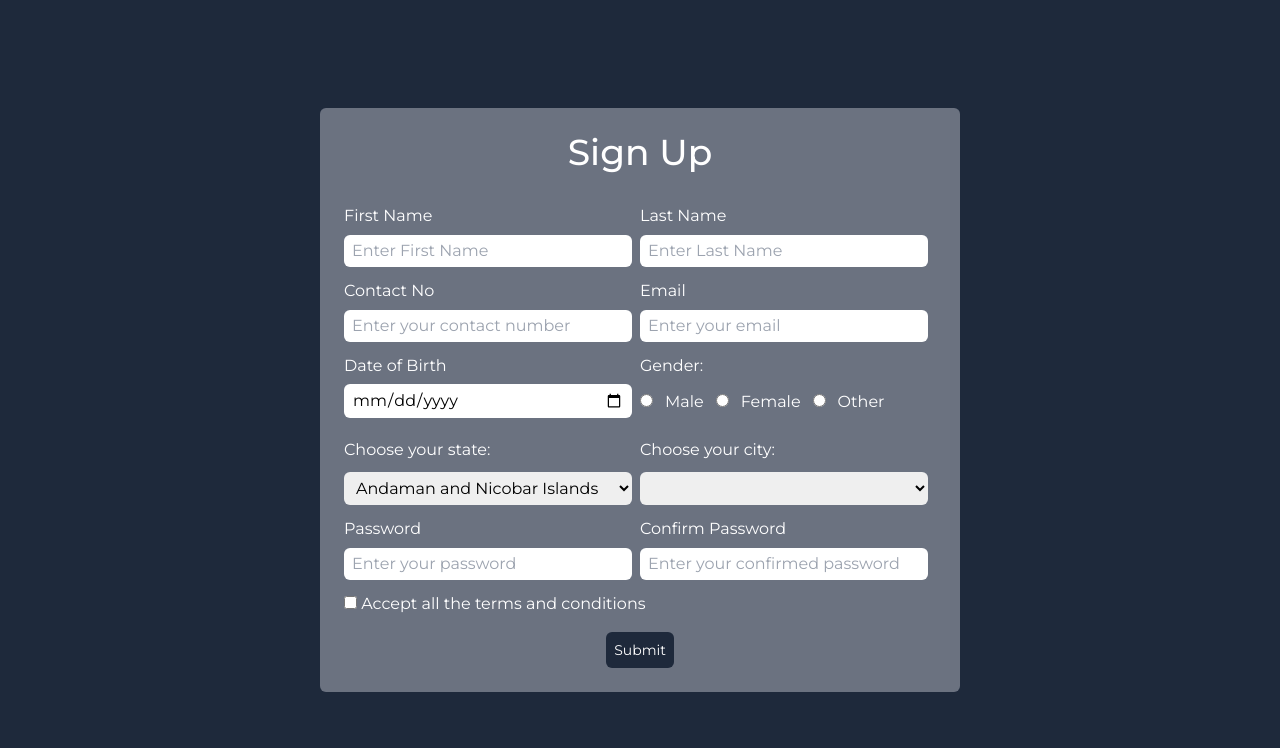
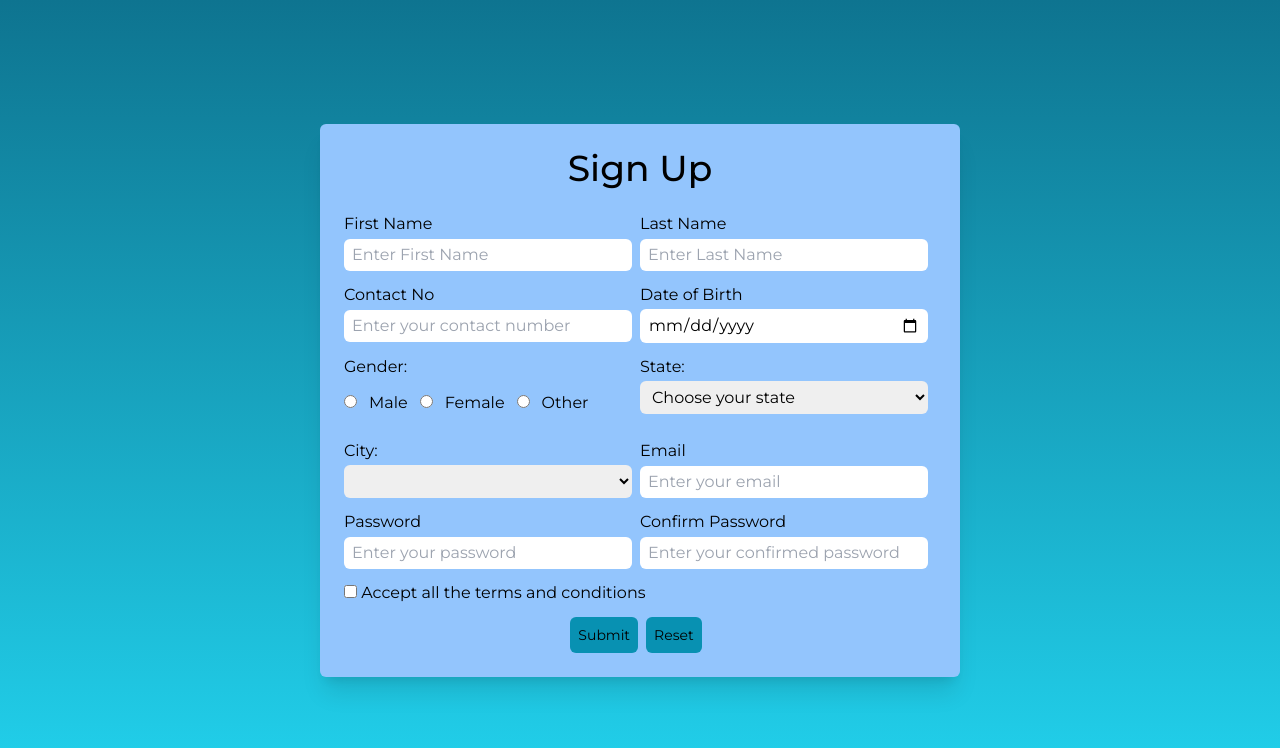
Before and after one commit to theharshit14/Employee-Management, a React (Create React App) app: page / in a window 1280 px wide. Shown: the top 748 px of the page. Built offline with nearby package versions, Linux system fonts and the light colour scheme.

Commit message:
code updated

```diff
--- a/src/authorization/Signup.js
+++ b/src/authorization/Signup.js
@@ -6,8 +6,18 @@ const Signup = () => {
   const [state, setState] = useState([]);
   const [city, setCity] = useState([]);
   const [userInfo, setUserInfo] = useState();
-  const { register, handleSubmit, formState: { errors } } = useForm();
+  // const [selectedState, setSelectedState] = useState('');
+
+  const {
+    register,
+    handleSubmit,
+    watch,
+    formState: { errors },
+  } = useForm();
   const [selectedDate, setSelectedDate] = useState(null);
+
+  const password = watch("password");
+  const confirmPassword = watch("confirmPassword");
 
   const handleDateChange = (e) => {
     setSelectedDate(new Date(e.target.value));
@@ -28,94 +38,88 @@ const Signup = () => {
   };
   return (
     <>
-
       <form onSubmit={handleSubmit(onSubmit)}>
-      <pre>{JSON.stringify(userInfo)}</pre>
-      <pre>{console.log(errors)}</pre>
-        <div className="flex justify-center items-center bg-slate-800 h-screen text-white">
-          <div className="w-1/2 p-6 shadow-mg bg-gray-500 rounded-md text-2xl">
-            <h1 className="text-center text-4xl mb-5 font-medium font-abc">
+        <pre>{JSON.stringify(userInfo)}</pre>
+        <pre>{console.log(errors)}</pre>
+        <div className="flex justify-center items-center bg-gradient-to-b from-cyan-700 to-cyan-400 h-screen text-brown">
+          <div className="w-1/2 p-6 shadow-xl bg-blue-300 rounded-md text-2xl">
+            <h1 className="text-center text-4xl mb-3 font-medium font-abc">
               Sign Up
             </h1>
             <div className="grid grid-cols-2">
               <div className="mt-3">
-                <label
-                  htmlFor="firstname"
-                  className="block text-base mb-1 font-abc"
-                >
+                <label htmlFor="frstname" className="block text-base font-abc">
                   First Name
                 </label>
                 <input
                   type="text"
-                  id="firstname"
+                  id="frstname"
                   placeholder="Enter First Name"
-                  {...register("firstname", { required: true, minLength: 3 })}
+                  {...register("frstname", { required: true, minLength: 3 })}
                   className="rounded-md font-abc w-72 text-base px-2 py-1 text-black"
                 />
-                {errors.firstname && <p>Please enter your First Name</p>}
+                {errors.frstname && (
+                  <p className="text-sm text-red-700 font-abc">
+                    Please enter your First Name
+                  </p>
+                )}
               </div>
               <div className="mt-3">
-                <label
-                  htmlFor="lastname"
-                  className="block text-base mb-1 font-abc"
-                >
+                <label htmlFor="lstname" className="block text-base font-abc">
                   Last Name
                 </label>
                 <input
                   type="text"
-                  id="lastname"
+                  id="lstname"
                   placeholder="Enter Last Name"
-                  {...register("lastname", { required: true, minLength: 3 })}
+                  {...register("lstname", { required: true, minLength: 3 })}
                   className="rounded-md font-abc w-72 text-base px-2 py-1 text-black"
                 />
-                {errors.lastname && <p>Please enter your Last Name</p>}
+                {errors.lstname && (
+                  <p className="text-sm text-red-700 font-abc">
+                    Please enter your Last Name
+                  </p>
+                )}
               </div>
               <div className="mt-3">
-                <label
-                  htmlFor="number"
-                  className="block text-base mb-1 font-abc"
-                >
+                <label htmlFor="number" className="block text-base font-abc">
                   Contact No
                 </label>
                 <input
                   type="tel"
                   id="number"
                   placeholder="Enter your contact number"
-                  {...register("number", {required: true, minLength: 10, maxLength: 15})}
+                  {...register("number", {
+                    required: true,
+                    minLength: 10,
+                    maxLength: 15,
+                  })}
                   className="rounded-md font-abc w-72 text-base px-2 py-1 text-black"
                 />
-                {errors.number && <p>Please check the Number</p>}
+                {errors.number && (
+                  <p className="text-sm text-red-700 font-abc">
+                    Phone number must be between 10 and 15 digits
+                  </p>
+                )}
               </div>
               <div className="mt-3">
-                <label
-                  htmlFor="email"
-                  className="block text-base mb-1 font-abc"
-                >
-                  Email
-                </label>
-                <input
-                  type="text"
-                  id="email"
-                  placeholder="Enter your email"
-                  {...register("email", {required: true, pattern: /^[A-Z0-9._%+-]+@[A-Z0-9.-]+\.[A-Z]{2,}$/i})}
-                  className="rounded-md font-abc w-72 text-base px-2 py-1 text-black"
-                />
-                {errors.email && <p>Please enter your email</p>}
-              </div>
-              <div className="mt-3">
-                <label htmlFor="dob" className="block text-base mb-1 font-abc">
+                <label htmlFor="dob" className="block text-base font-abc">
                   Date of Birth
                 </label>
                 <input
                   type="date"
                   id="dob"
                   placeholder="Enter your birth date"
-                  {...register("dob", {required: true})}
+                  {...register("dob", { required: true })}
                   className="rounded-md font-abc w-72 text-base px-2 py-1 text-black"
                   onChange={handleDateChange}
                   max={new Date().toISOString().split("T")[0]}
                 />
-                {errors.dob && <p>Please enter your birth date</p>}
+                {errors.dob && (
+                  <p className="text-sm text-red-700 font-abc">
+                    Please enter your birth date
+                  </p>
+                )}
               </div>
               <div className="mt-3">
                 <div className="block text-base font-abc">Gender:</div>
@@ -125,7 +129,7 @@ const Signup = () => {
                     type="radio"
                     name="gender"
                     value="male"
-                    {...register("gender", {required: true})}
+                    {...register("gender", { required: true })}
                   />
                   <label htmlFor="gender" className="text-base font-abc mx-3">
                     Male
@@ -135,7 +139,7 @@ const Signup = () => {
                     type="radio"
                     name="gender"
                     value="female"
-                    {...register("gender", {required: true})}
+                    {...register("gender", { required: true })}
                   />
                   <label htmlFor="gender" className="text-base font-abc mx-3">
                     Female
@@ -145,100 +149,146 @@ const Signup = () => {
                     type="radio"
                     name="gender"
                     value="other"
-                    {...register("gender", {required: true})}
+                    {...register("gender", { required: true })}
                   />
                   <label htmlFor="gender" className="text-base font-abc mx-3">
                     Other
                   </label>
-                  {errors.gender && <p>Please select your gender</p>}
+                  {errors.gender && (
+                    <p className="text-sm text-red-700 font-abc">
+                      Please select your gender
+                    </p>
+                  )}
                 </div>
               </div>
               <div className="mt-3">
                 <label htmlFor="state" className="block text-base font-abc">
-                  Choose your state:
+                  State:
                 </label>
                 <select
                   name="state"
                   id="state"
-                  {...register("state", {required: true})}
-                  className="rounded-md font-abc w-72 mt-2.5 text-base px-2 py-1.5 text-black"
+                  {...register("state", { required: true })}
+                  className="rounded-md font-abc w-72 text-base px-2 py-1.5 text-black"
                   onChange={(e) => onSelectState(e.target.value)}
                 >
                   {state.map((item) => (
                     <option
                       value={item}
                       key={item}
-                      className="block text-base mb-1 font-abc text-black"
+                      className="block text-base font-abc text-black"
                     >
                       {item}
                     </option>
                   ))}
                 </select>
-                {errors.state && <p>Please select your state</p>}
+                {errors.state && (
+                  <p className="text-sm text-red-700 font-abc">
+                    Please select your state
+                  </p>
+                )}
               </div>
               <div className="mt-3">
                 <label htmlFor="city" className="block text-base font-abc">
-                  Choose your city:
+                  City:
                 </label>
                 <select
                   name="city"
                   id="city"
-                  {...register("city", {required: true})}
-                  className="rounded-md font-abc w-72 mt-2.5 text-base px-2 py-1.5 text-black"
+                  {...register("city", { required: true })}
+                  className="rounded-md font-abc w-72 text-base px-2 py-1.5 text-black"
                 >
                   {city.map((item) => (
                     <option
                       value={item}
                       key={item}
-                      className="block text-base mb-1 font-abc text-black"
+                      className="block text-base font-abc text-black"
                     >
                       {item}
                     </option>
                   ))}
                 </select>
-                {errors.city && <p>Please enter your city</p>}
+                {errors.city && (
+                  <p className="text-sm text-red-700 font-abc">
+                    Please select your city
+                  </p>
+                )}
               </div>
               <div className="mt-3">
-                <label htmlFor="pwd" className="block text-base mb-1 font-abc">
+                <label htmlFor="email" className="block text-base font-abc">
+                  Email
+                </label>
+                <input
+                  type="text"
+                  id="email"
+                  placeholder="Enter your email"
+                  {...register("email", {
+                    required: true,
+                    pattern: /^[A-Z0-9._%+-]+@[A-Z0-9.-]+\.[A-Z]{2,}$/i,
+                  })}
+                  className="rounded-md font-abc w-72 text-base px-2 py-1 text-black"
+                />
+                {errors.email && (
+                  <p className="text-sm text-red-700 font-abc">
+                    Please enter your email
+                  </p>
+                )}
+              </div>
+              <div className="mt-3">
+                <label htmlFor="pwd" className="block text-base font-abc">
                   Password
                 </label>
                 <input
                   type="password"
                   id="pwd"
                   placeholder="Enter your password"
-                  {...register("pwd", {required: true})}
+                  {...register("password", { required: true })}
                   className="rounded-md font-abc w-72 text-base px-2 py-1 text-black"
                 />
-                {errors.pwd && <p>Please enter your password</p>}
+                {errors.pwd && (
+                  <p className="text-sm text-red-700 font-abc">
+                    Please enter your password
+                  </p>
+                )}
               </div>
               <div className="mt-3">
-                <label
-                  htmlFor="cnfpwd"
-                  className="block text-base mb-1 font-abc"
-                >
+                <label htmlFor="cnfpwd" className="block text-base font-abc">
                   Confirm Password
                 </label>
                 <input
                   type="password"
                   id="cnfpwd"
                   placeholder="Enter your confirmed password"
-                  {...register("cnfpwd", {required: true})}
+                  {...register("confirmPassword", {
+                    validate: (value) =>
+                      value === password || "Passwords do not match",
+                  })}
                   className="rounded-md font-abc w-72 text-base px-2 py-1 text-black"
                 />
-                {errors.cnfpwd && <p>Please enter your confirm password</p>}
+                {errors.confirmPassword && (
+                  <p className="text-sm text-red-700 font-abc">
+                    Please enter your confirm password
+                  </p>
+                )}
               </div>
             </div>
             <div className="mt-3">
-              <span className="block text-base mb-1 font-abc">
+              <span className="block text-base font-abc">
                 <input type="checkbox" /> Accept all the terms and conditions
               </span>
             </div>
             <div className="text-center">
               <button
                 type="submit"
-                className="mt-3 p-2 font-abc bg-slate-800 hover:bg-gray-500 rounded-md text-sm"
+                className="mt-3 p-2 font-abc bg-cyan-600 hover:bg-cyan-300 rounded-md text-sm"
               >
                 Submit
+              </button>
+              <button
+                type="reset"
+                className="mt-3 mx-2 p-2 font-abc bg-cyan-600 hover:bg-cyan-300 rounded-md text-sm"
+              >
+                Reset
               </button>
             </div>
           </div>
--- a/src/constants/Stateandcitylist.js
+++ b/src/constants/Stateandcitylist.js
@@ -1,4 +1,5 @@
 export const State_City_data = {
+    "Choose your state":[],
     "Andaman and Nicobar Islands": [
       "Port Blair"
     ],
```
